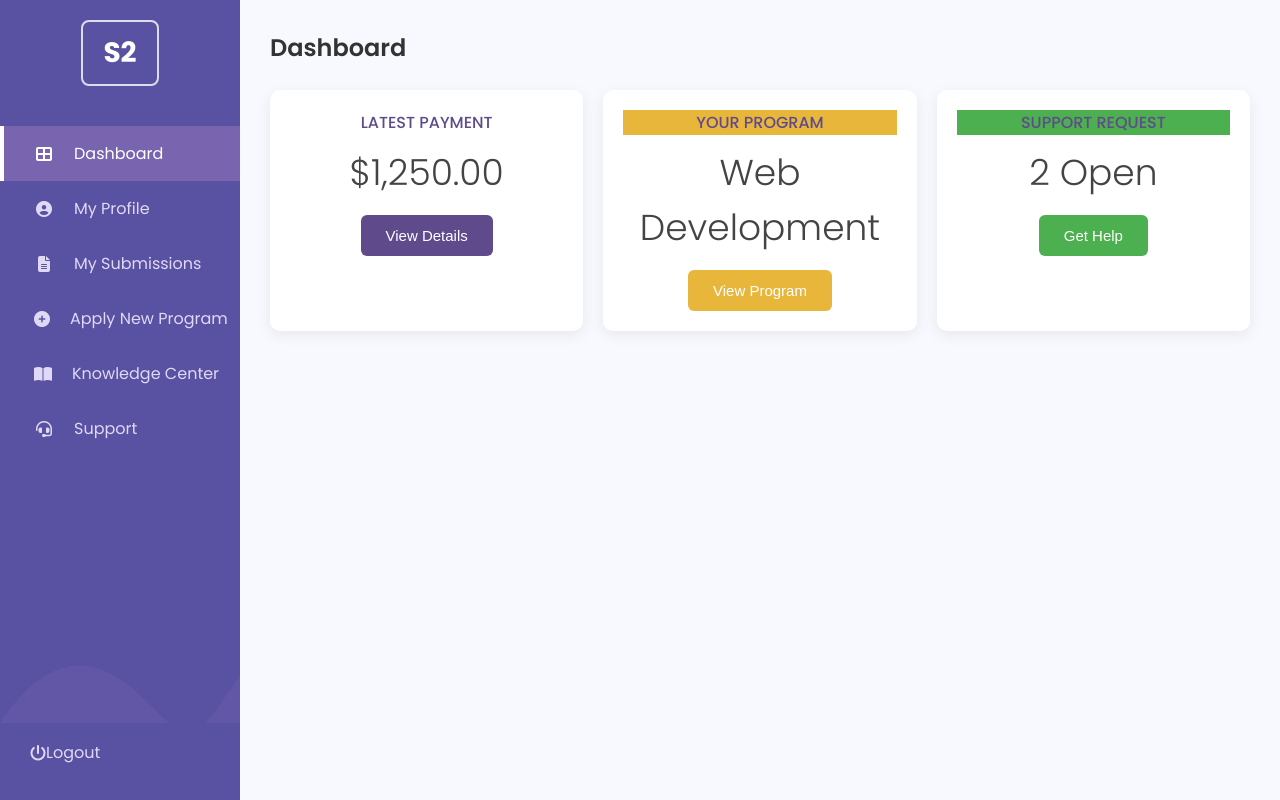
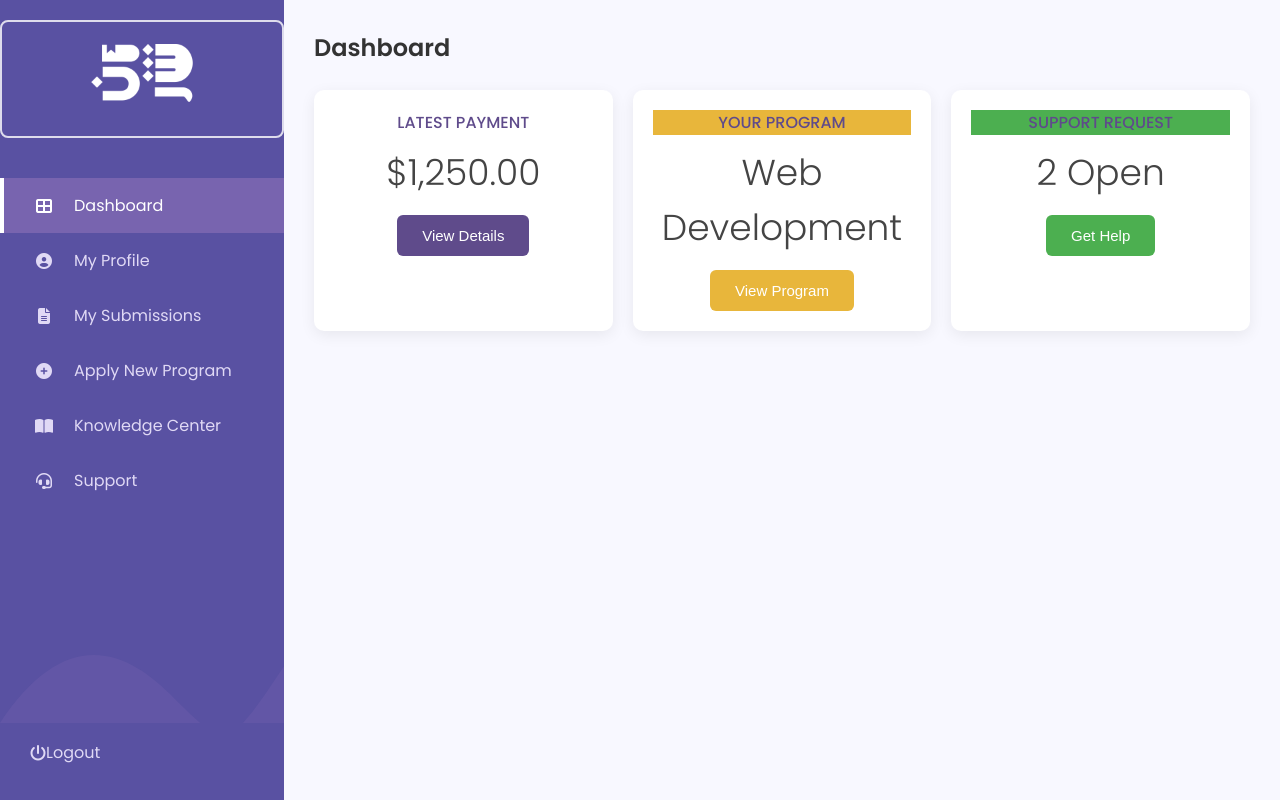
Before and after one commit to Vigykshit/Creator, a plain HTML site: page index.html in a window 1280 px wide. Drawn offline with Linux system fonts and the light colour scheme.

Commit message:
first commit

```diff
--- a/index.html
+++ b/index.html
@@ -14,7 +14,9 @@
         <!-- ===== THE PERSISTENT SIDEBAR ===== -->
         <aside class="sidebar">
             <div class="sidebar-header">
-                <div class="logo-initials">S2</div>
+                <div class="logo-initials">
+                    <img src="/image.png"/>
+                </div>
             </div>
             <nav class="sidebar-nav">
                 <ul>
--- a/style.css
+++ b/style.css
@@ -10,10 +10,12 @@ body {
 }
 
 .app-container { display: flex; height: 100vh; }
-
+.logo-initials img {
+    width: 240px;
+}
 /* ----- SIDEBAR STYLES ----- */
 .sidebar {
-    width: 240px;
+    width: 300px;
     background-color: #5951A2;
     color: white;
     display: flex;
```
Also changed, not shown: image.png (added).
